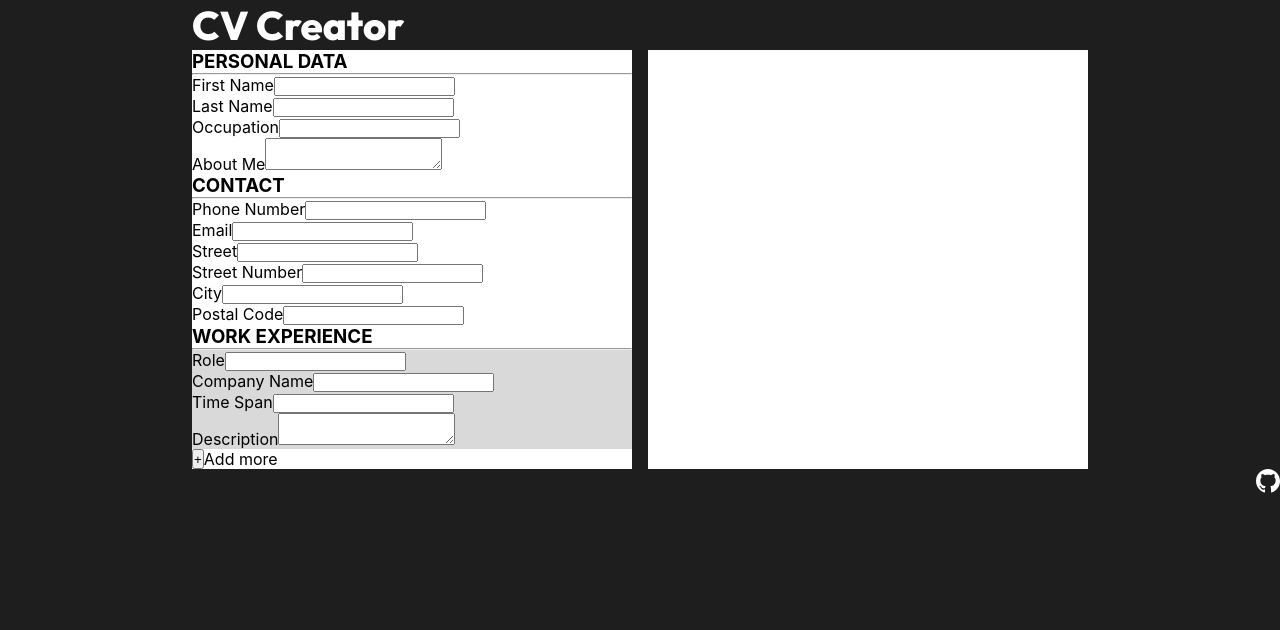
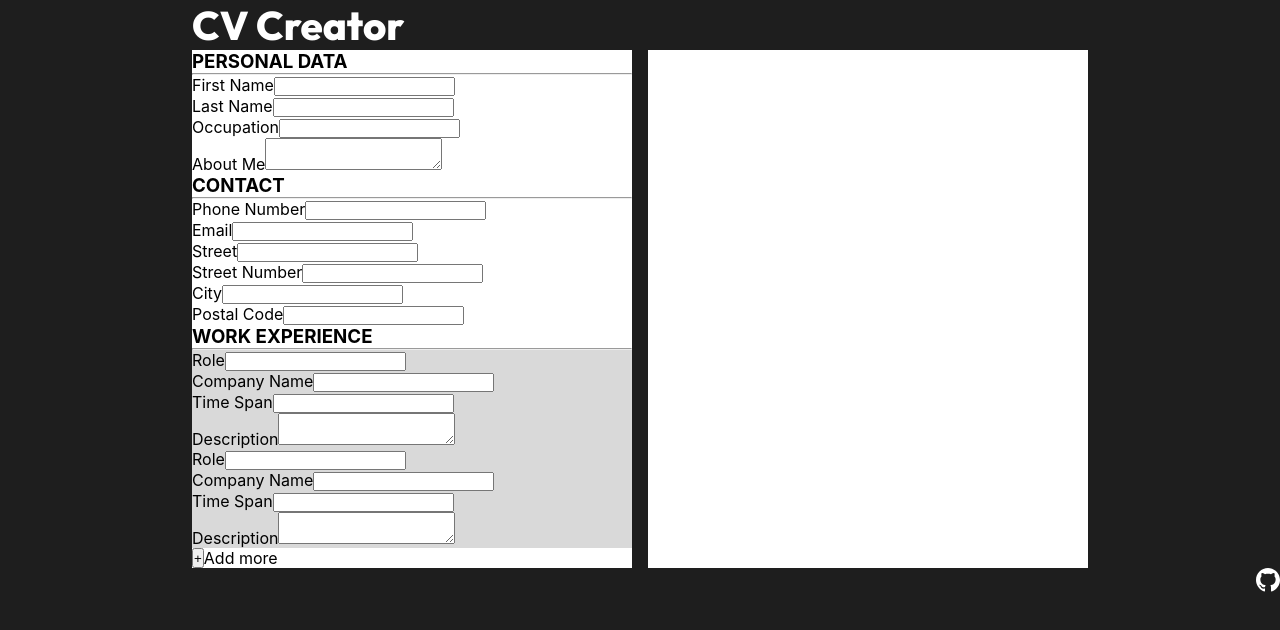
Before and after one commit to Orluca/top-cv-project, a React (Create React App) app: page / in a window 1280 px wide. Shown: the top 630 px of the page. Built offline with nearby package versions, Linux system fonts and the light colour scheme.

Commit message:
Add additional work cards with add button

```diff
--- a/package.json
+++ b/package.json
@@ -9,6 +9,7 @@
     "react": "^18.2.0",
     "react-dom": "^18.2.0",
     "react-scripts": "5.0.1",
+    "uuid": "^9.0.0",
     "web-vitals": "^2.1.4"
   },
   "scripts": {
--- a/src/components/General/AddButton/AddButton.js
+++ b/src/components/General/AddButton/AddButton.js
@@ -1,10 +1,14 @@
 import React from "react";
 import styles from "./AddButton.module.css";
 
-function AddButton() {
+function AddButton(props) {
+  function handleButton() {
+    props.onButtonClick();
+  }
+
   return (
     <div className={styles["add-btn-wrapper"]}>
-      <button>+</button>
+      <button onClick={handleButton}>+</button>
       <div>Add more</div>
     </div>
   );
--- a/src/components/Main/Editor/WorkEditor/WorkEditor.js
+++ b/src/components/Main/Editor/WorkEditor/WorkEditor.js
@@ -3,14 +3,22 @@ import styles from "./WorkEditor.module.css";
 import Subheader from "../../../General/Subheader/Subheader";
 import WorkCard from "./WorkCard/WorkCard";
 import AddButton from "../../../General/AddButton/AddButton";
+import { useState } from "react";
+import { v4 as uuidv4 } from "uuid";
 
 function WorkEditor() {
+  function handleAddButton() {
+    setWorkCards((prev) => [...prev, <WorkCard key={uuidv4()} />]);
+  }
+
+  const [workCards, setWorkCards] = useState([<WorkCard key={uuidv4()} />, <WorkCard key={uuidv4()} />]);
+
   return (
     <div>
       <Subheader name="Work Experience" />
       <hr />
-      <WorkCard />
-      <AddButton />
+      {workCards}
+      <AddButton onButtonClick={handleAddButton} />
     </div>
   );
 }
```
Also changed, not shown: 1 other file (tests, documents, lock files or other folders).
